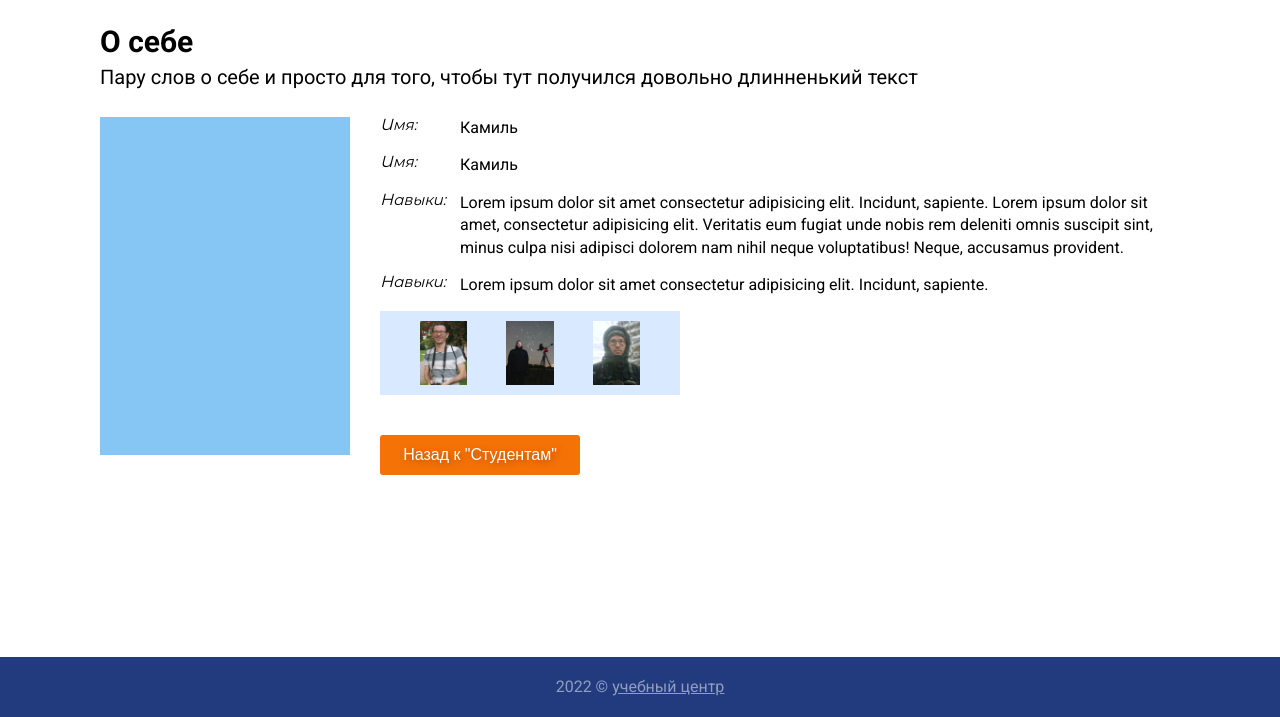
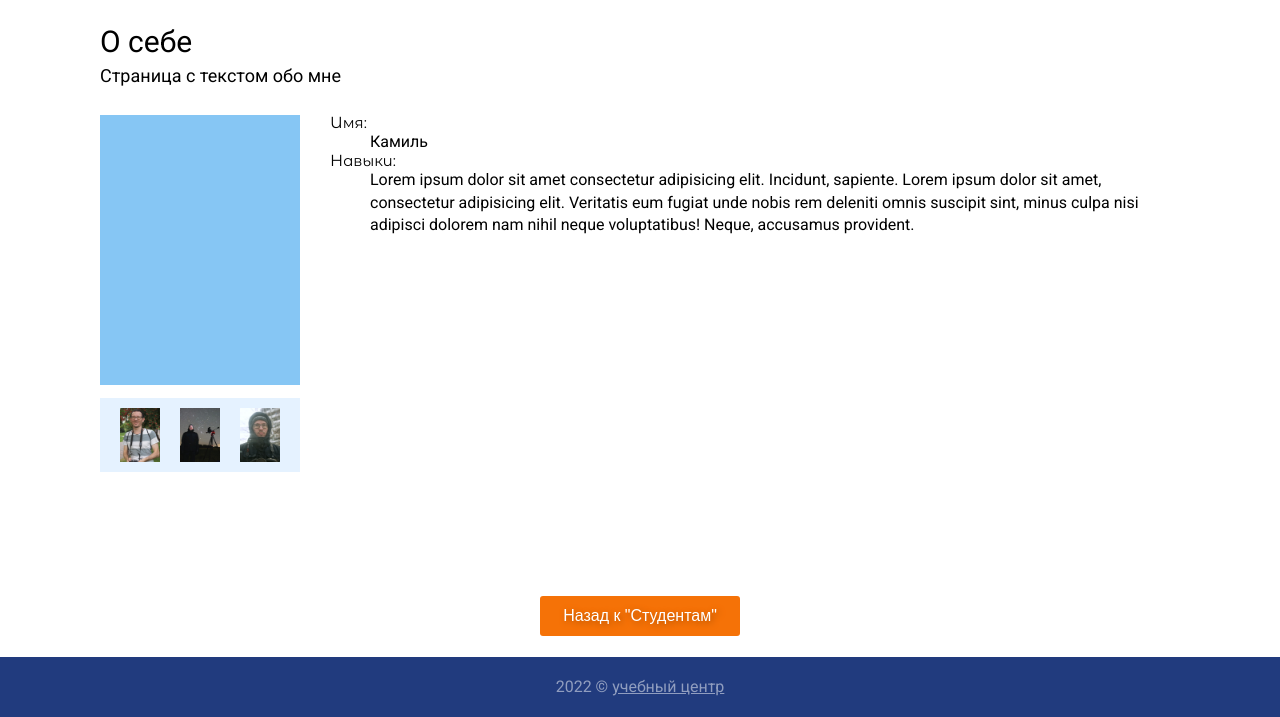
Before and after one commit to aredax/group-site, a plain HTML site: page pages/about-me.html in a window 1280 px wide. Shown: the part 83-800 px from the top of the page. Drawn offline with Linux system fonts and the light colour scheme.

Commit message:
Версия для предаттестации

```diff
--- a/css/about-me.css
+++ b/css/about-me.css
@@ -4,27 +4,61 @@
   padding: 0 100px;
 }
 
-.about-title {
-  margin: 30px 0 10px 0;
+.aboutme-heading {
+  margin: 30px 0;
+}
+
+.aboutme-title {
+  font-size: 30px;
+  margin-bottom: 10px;
 }
 
 .aboutme-paragraph {
-  font-size: 20px;
-  margin-bottom: 30px;
+  font-size: 18px;
+}
+
+.aboutme-content {
+  display: flex;
+  flex-direction: row;
+}
+
+.all-photos {
+  margin: 0 30px 40px 0;
 }
 
 .me-photo {
-  float: left;
-  width: 250px;
-  margin: 0 30px 40px 0;
+  width: 200px;
+  margin-bottom: 10px;
+}
+
+.other-photos {
+  display: flex;
+  justify-content: space-around;
+  width: 200px;
+  box-sizing: border-box;
+  background-color: rgba(0, 125, 255, 0.1);
+  padding: 10px;
+}
+
+.myphoto1, .myphoto2, .myphoto3 {
+  width: 40px;
+}
+
+.myphoto1:hover, .myphoto2:hover, .myphoto3:hover {
+  transform: scale(1.4);
+}
+
+.aboutme-info {
+  display: flex;
+  flex-direction: row;
+  flex-wrap: wrap;
+  align-self: start;
 }
 
 .aboutme-questions {
-  float: left;
   width: 80px;
   font-family: montserrat alternates;
   font-size: 15px;
-  font-style: italic;
 }
 
 .aboutme-questions::first-letter {
@@ -32,36 +66,16 @@
 }
 
 .aboutme-answers {
-  display: flex;
   line-height: 140%;
   margin-left: 40px;
 }
 
-.aboutme-text {
-  margin: 0 0 15px 10px;
-}
-
-/* .me-caption {
-  width: 300px;
-  margin-bottom: 20px;
-} */
-
-.my-other-photos {
+.aboutme-back-button {
   display: flex;
-  justify-content: space-around;
-  width: 300px;
-  box-sizing: border-box;
-  background-color: rgba(0, 110, 255, 0.150);
-  margin-bottom: 40px;
-  padding: 10px 20px;
-}
-
-.myphoto1, .myphoto2, .myphoto3 {
-  height: 64px;
-}
-
-.myphoto1:hover, .myphoto2:hover, .myphoto3:hover {
-  transform: scale(1.5);
+  justify-content: center;
+  align-items: flex-end;
+  height: calc(25vh - 10%);
+  margin-bottom: 25px;
 }
 
 .back-button {
--- a/css/base.css
+++ b/css/base.css
@@ -1,7 +1,6 @@
 .page {
   display: flex;
   flex-direction: column;
-  /* flex-grow: 1; */
   width: 100%;
   max-width: 1300px;
   /* min-height: 100vh; */
--- a/css/content.css
+++ b/css/content.css
@@ -1,11 +1,11 @@
 .content {
   display: flex;
-  flex-grow: 1;
   flex-wrap: wrap;
   width: 100%;
   max-width: 911px;
   height: calc(100vh - 140px);
   overflow-y: auto;
+  overflow-wrap:normal;
   margin-left: 194px;
 }
 
--- a/css/header.css
+++ b/css/header.css
@@ -32,9 +32,12 @@
 .menu-link:hover {
   display: flex;
   align-items: center;
-  background-color: #ffffffe7;
+  height: 78px;
+  background-color: #ffffffe6;
   color: #213b7e;
+  font-size: 16px;
   text-decoration-line: none;
+  padding: auto;
 }
 
 .menu-link-active {
@@ -61,6 +64,12 @@
   cursor:pointer;
 }
 
+.login-button:hover {
+  text-shadow: #aa5101 1px 1px 2px, #aa5101 -1px -1px 2px;
+  border-radius: 5px;
+  min-height: 48px;
+}
+
 /* Media */
 
 @media (max-width: 650px) {
--- a/css/login-popup.css
+++ b/css/login-popup.css
@@ -39,6 +39,13 @@
   cursor: pointer;
 }
 
+.form-close:hover {
+  transform: scale(1.2);
+  border: 1px solid #ea611360;
+  color: #ea6113;
+  box-shadow: #ea611320 1px 1px 2px, #ea611320 -1px -1px 2px;
+}
+
 .login-field {
   width: 100%;
   height: 40px;
@@ -55,12 +62,19 @@
   align-items: center;
   width: 100%;
   max-width: 153px;
-  height: 50px;
+  min-height: 50px;
   font-size: 18px;
   background-color: #ea6113;
   color: #fff;
   border: 0;
   margin: 10px auto;
+  cursor: pointer;
+}
+
+.popup-button:hover {
+  text-shadow: #aa5101 1px 1px 2px, #aa5101 -1px -1px 2px;
+  border-radius: 5px;
+  min-height: 48px;
 }
 
 .show-popup {
--- a/css/students.css
+++ b/css/students.css
@@ -22,10 +22,12 @@
 
 .photos {
   display: flex;
-  flex-direction: row;
+  /* flex-direction: row; */
   flex-wrap: wrap;
+  /* align-items: flex-start; */
   gap: 30px;
   width: 100%;
+  height: 300px;
   font-size: 16px;
   padding-bottom: 40px;
 }
@@ -42,6 +44,7 @@
 .student-1:hover {
   transform: scale(1.1);
   transition: 50ms;
+  border-radius: 15px;
 }
 
 .caption-1 {
--- a/js/about-me.js
+++ b/js/about-me.js
@@ -1,14 +1,26 @@
-let mePhoto = document.querySelector('.me-photo');
+// let mePhoto = document.querySelector('.me-photo');
 
-let photo1 = document.querySelector('.myphoto1')
+// let photo1 = document.querySelector('.myphoto1')
 
-photo1.addEventListener('click', largePhoto);
+// photo1.addEventListener('click', largePhoto);
 
-function largePhoto (evt) {
-  document.getElementsByClassName('me-photo').src = photo1;
-}
+// function largePhoto (evt) {
+//   document.getElementsByClassName('me-photo').src = photo1;
+// }
 
 // mePhoto.onMouseOver = document.getElementsByName('img').src = 'photo_1.jpg';
 
 // onMouseOver="document.getElementsByClassName('me-photo').src = 'photo_1.jpg'";
 // onMouseOut="document.getElementsByClassName('me-photo').src = 'Rectangle.png'";
+
+let otherPhotos = document.querySelectorAll('.test');
+
+otherPhotos.forEach((item) => {
+  item.addEventListener('click', () => {
+    console.log(item.outerHTML);
+    mePhoto.innerHTML = `<img class="me-photo" src="${item.src}" title="Камиль">`
+    console.log(mePhoto);
+  })
+})
+
+console.log(otherPhotos);
--- a/js/student-popup.js
+++ b/js/student-popup.js
@@ -11,7 +11,7 @@ function showPopUp (evt) {
 
 
 
-let closeStudPopUp = document.querySelector('.form-close');
+let closeStudPopUp = document.querySelector('.popup-close');
 
 closeStudPopUp.addEventListener('click', () => {
   studBackground.style.display = 'none'
--- a/pages/about-me.html
+++ b/pages/about-me.html
@@ -31,29 +31,34 @@
     <button class="login-button">Войти</button>
   </header>
   <main class="about-me">
-    <div class="aboutme-div">
-      <h1 class="about-title">О себе</h1>
-      <p class="aboutme-paragraph">Пару слов о себе и просто для того, чтобы тут получился довольно длинненький текст</p>
-      <img class="me-photo" src="../images/Rectangle.png" title="Камиль">
-      <p class="aboutme-text"><span class="aboutme-questions">Имя:</span>
-        <span class="aboutme-answers">Камиль</span></p>
-      <p class="aboutme-text"><span class="aboutme-questions">Имя:</span>
-        <span class="aboutme-answers">Камиль</span></p>
-      <p class="aboutme-text"><span class="aboutme-questions">Навыки:</span>
-        <span class="aboutme-answers">Lorem ipsum dolor sit amet consectetur adipisicing elit. Incidunt, sapiente. Lorem ipsum dolor sit amet, consectetur adipisicing elit. Veritatis eum fugiat unde nobis rem deleniti omnis suscipit sint, minus culpa nisi adipisci dolorem nam nihil neque voluptatibus! Neque, accusamus provident.</span></p>
-      <p class="aboutme-text"><span class="aboutme-questions">Навыки:</span>
-        <span class="aboutme-answers">Lorem ipsum dolor sit amet consectetur adipisicing elit. Incidunt, sapiente.</span></p>
-      <div class="my-other-photos">
-        <img class="myphoto1" src="../images/photo_1.jpg">
-        <img class="myphoto2" src="../images/photo_2.jpg">
-        <img class="myphoto3" src="../images/photo_3.jpg">
-      </div>
+    <section class="aboutme-heading">
+      <h1 class="aboutme-title">О себе</h1>
+      <p class="aboutme-paragraph">Страница с текстом обо мне</p>
+    </section>
+    <div class="aboutme-content">
+      <section class="all-photos">
+        <img class="me-photo" src="../images/Rectangle.png" title="Камиль">
+        <div class="other-photos">
+          <img class="myphoto1" src="../images/photo_1.jpg">
+          <img class="myphoto2" src="../images/photo_2.jpg">
+          <img class="myphoto3" src="../images/photo_3.jpg">
+        </div>
+      </section>
+      <section class="aboutme-info">
+        <div class="aboutme-text1">
+          <p class="aboutme-questions">Имя:</p>
+          <p class="aboutme-answers">Камиль</p>
+        </div>
+        <div><p class="aboutme-questions">Навыки:</p>
+          <p class="aboutme-answers">Lorem ipsum dolor sit amet consectetur adipisicing elit. Incidunt, sapiente. Lorem ipsum dolor sit amet, consectetur adipisicing elit. Veritatis eum fugiat unde nobis rem deleniti omnis suscipit sint, minus culpa nisi adipisci dolorem nam nihil neque voluptatibus! Neque, accusamus provident.</p>
+        </div>
+      </section>
     </div>
-    <div class="back-to-studpage">
-      <a href="../pages/students.html">
+    <section class="aboutme-back-button">
+      <a class="back-to-studpage" href="../pages/students.html">
         <button class="back-button">Назад к "Студентам"</button>
       </a>
-    </div>
+    </section>
   </main>
   <footer class="footer">
     <p>2022 &copy;&nbsp;<u>учебный центр</u></p>
```
Also changed, not shown: css/student-popup.css (+9 -1 lines), pages/students.html (+4 -4 lines).
